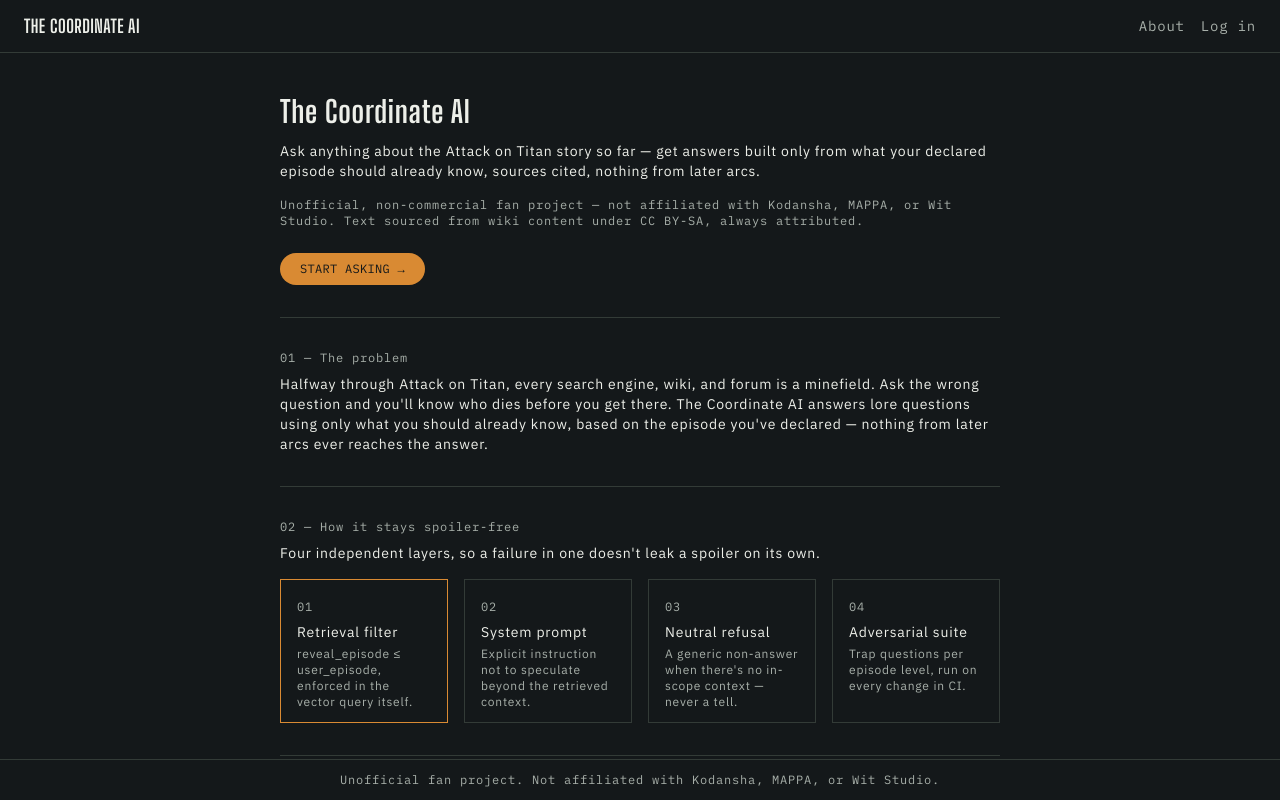
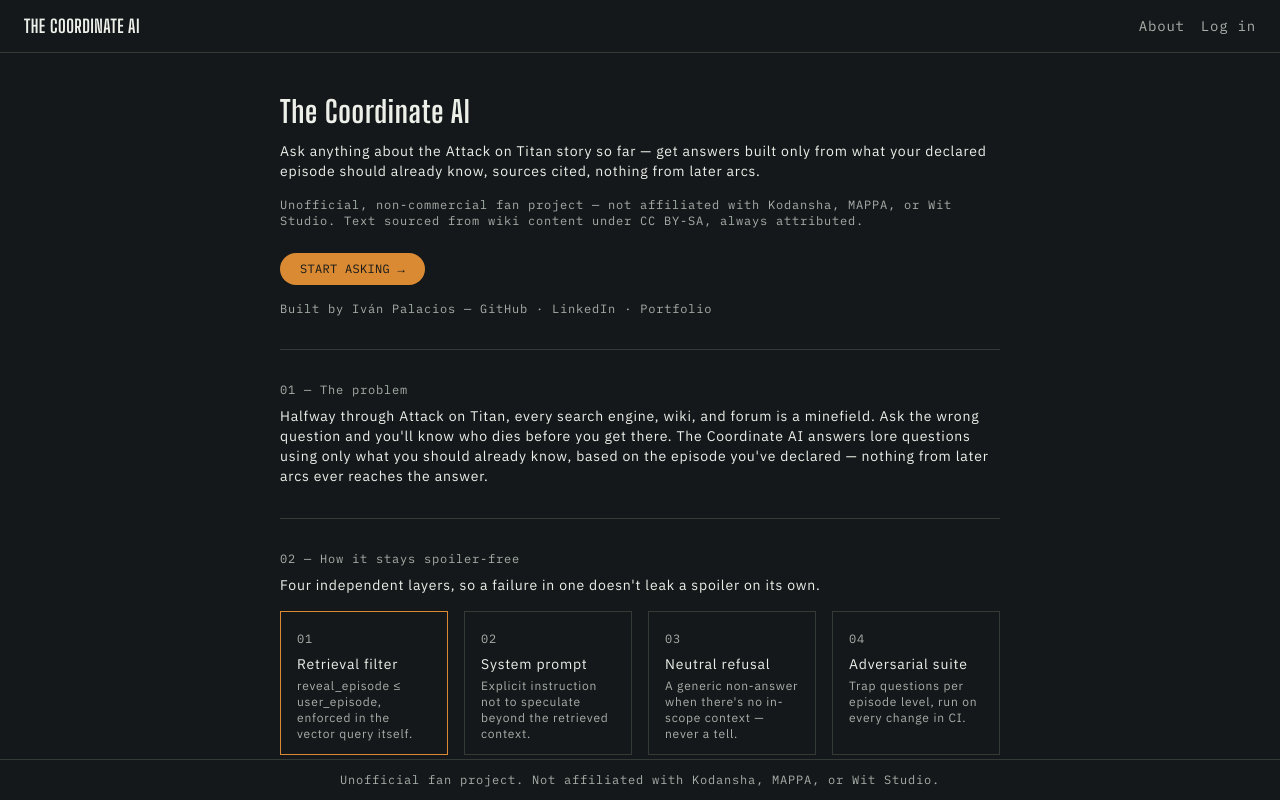
Before and after one commit to ivanxpalacios/the-coordinate-ai, a React (Vite) app in the folder apps/web/: page /about in a window 1280 px wide. Built offline with nearby package versions, Linux system fonts and the light colour scheme; no server answers.

Commit message:
feat (web): Added author to About page

```diff
--- a/apps/web/src/routes/About.tsx
+++ b/apps/web/src/routes/About.tsx
@@ -39,6 +39,20 @@
           >
             Start asking →
           </Link>
+          <p className="mt-4 font-mono text-xs text-fog">
+            Built by Iván Palacios —{' '}
+            <a href="https://github.com/ivanxpalacios" className="hover:text-ash" target="_blank" rel="noreferrer">
+              GitHub
+            </a>{' '}
+            ·{' '}
+            <a href="https://www.linkedin.com/in/ivanpalaciosdev/" className="hover:text-ash" target="_blank" rel="noreferrer">
+              LinkedIn
+            </a>{' '}
+            ·{' '}
+            <a href="https://ivanpalacios.dev/" className="hover:text-ash" target="_blank" rel="noreferrer">
+              Portfolio
+            </a>
+          </p>
         </section>
 
         <hr className="my-8 border-line" />
```
